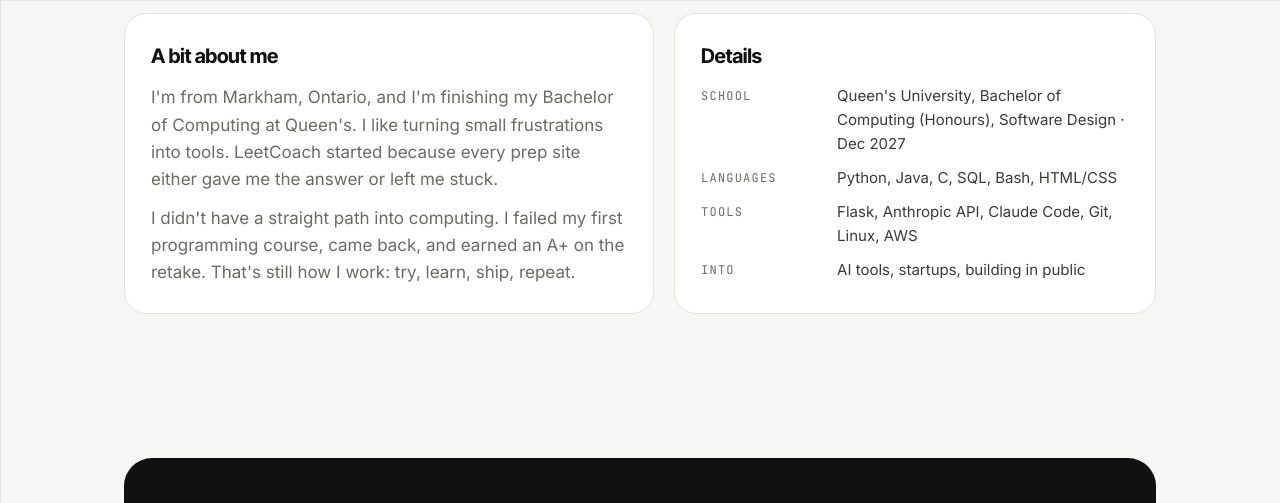
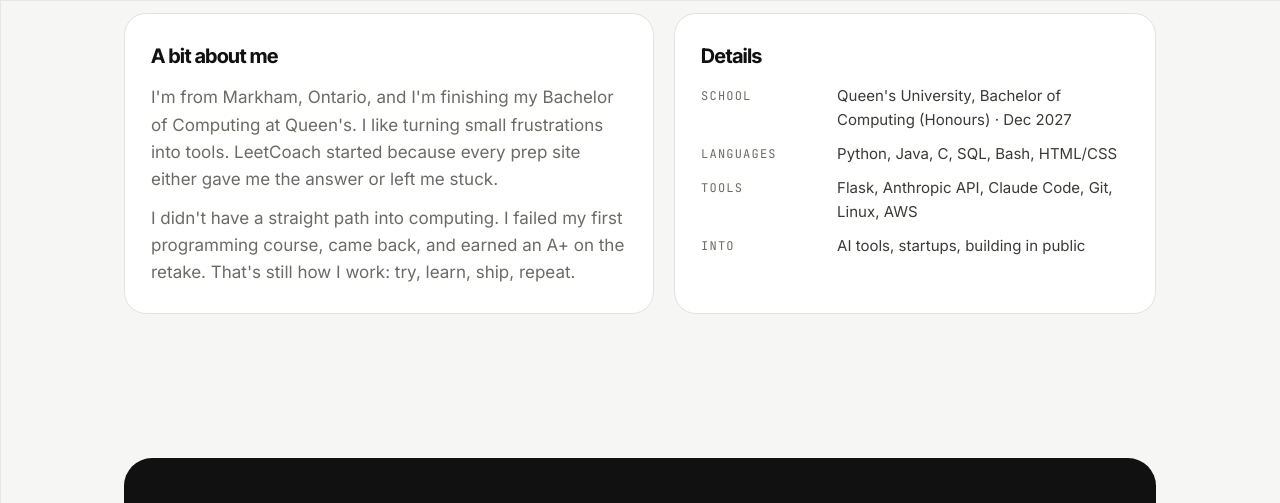
Before and after one commit to Ansh-Sudani/portfolio-v2, a plain HTML site: page index.html in a window 1280 px wide. Shown: the part 2400-2903 px from the top of the page. Drawn offline with Linux system fonts and the light colour scheme.

Commit message:
Details: Queen's University, Bachelor of Computing (Honours) · Dec 2027
Co-Authored-By: Claude Opus 5.5 <noreply@anthropic.com>
Claude-Session: https://claude.ai/code/session_01BoUcDKzhhSFmUY4K8BUCut

```diff
--- a/index.html
+++ b/index.html
@@ -181,7 +181,7 @@
       <div class="panel">
         <h3>Details</h3>
         <dl class="kv">
-          <dt>School</dt><dd>Queen's University, Bachelor of Computing (Honours), Software Design · Dec 2027</dd>
+          <dt>School</dt><dd>Queen's University, Bachelor of Computing (Honours) · Dec 2027</dd>
           <dt>Languages</dt><dd>Python, Java, C, SQL, Bash, HTML/CSS</dd>
           <dt>Tools</dt><dd>Flask, Anthropic API, Claude Code, Git, Linux, AWS</dd>
           <dt>Into</dt><dd>AI tools, startups, building in public</dd>
```
